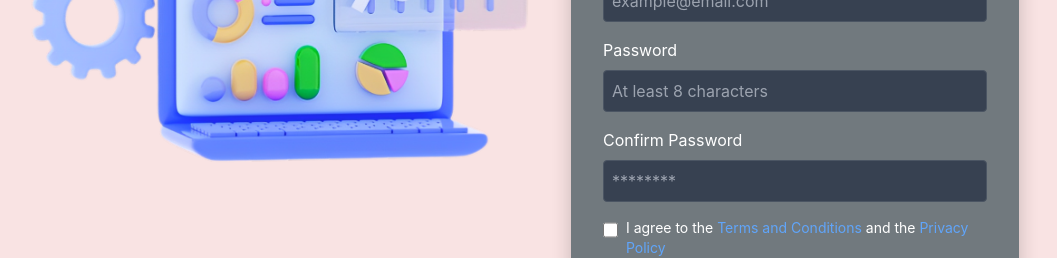
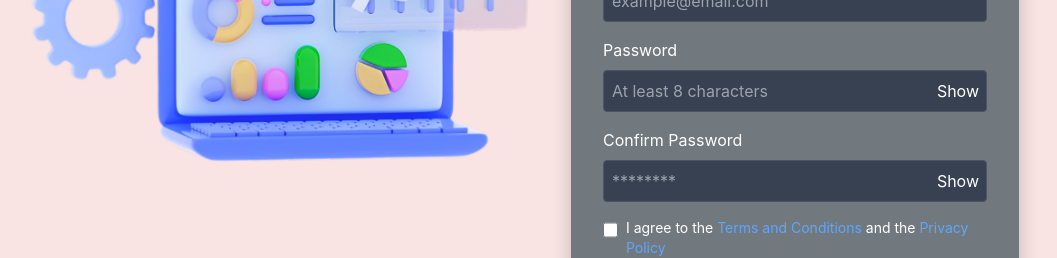
Before and after one commit to RomuCrafts/KollaboraWST3G5, a React (Create React App) app in the folder frontend/: page /Signup in a window 1280 px wide. Shown: the part 392-650 px from the top of the page, without its empty margins (117-1174 px from the left). Built offline with nearby package versions, Linux system fonts and the light colour scheme.

Commit message:
show pass word functions added

```diff
--- a/frontend/src/pages/SignIn.js
+++ b/frontend/src/pages/SignIn.js
@@ -8,13 +8,15 @@
   const [email, setEmail] = useState("");
   const [password, setPassword] = useState("");
   const [errorMessage, setErrorMessage] = useState("");
+  const [showPassword, setShowPassword] = useState(false); // New state for showing password
   const navigate = useNavigate();
 
   const handleLogin = async (e) => {
     e.preventDefault(); // Prevent page refresh
 
-    const email = e.target.email.value;
-    const password = e.target.password.value;
+    // Use the state variables directly
+    const email = email;
+    const password = password;
 
     console.log("Email:", email, "Password:", password);
 
@@ -70,13 +72,22 @@
               <label className="block text-sm font-medium text-gray-700">
                 Password
               </label>
+              <div className="relative">
                 <input
-                type="password"
+                  type={showPassword ? "text" : "password"} // Toggle type based on showPassword state
                   placeholder="At least 8 characters"
                   value={password}
                   onChange={(e) => setPassword(e.target.value)} // Update state
                   className="mt-1 block w-full px-4 py-2 bg-white bg-opacity-80 border border-gray-300 rounded-md shadow-sm focus:outline-none focus:ring-blue-500 focus:border-blue-500 sm:text-sm"
                 />
+                <button
+                  type="button"
+                  onClick={() => setShowPassword(!showPassword)} // Toggle showPassword state
+                  className="absolute right-2 top-1/2 transform -translate-y-1/2 text-gray-600"
+                >
+                  {showPassword ? "Hide" : "Show"}
+                </button>
+              </div>
             </div>
             <div className="text-right">
               <a href="#" className="text-sm text-blue-600 hover:underline">
--- a/frontend/src/pages/Signup.js
+++ b/frontend/src/pages/Signup.js
@@ -2,7 +2,6 @@
 import { useNavigate } from "react-router-dom";
 import logo from "../assets/logo.png";
 import signuplogo from "../assets/signuplogo.png";
-import { register } from "../services/auth";
 import axios from "axios";
 
 const SignUp = () => {
@@ -10,16 +9,15 @@
   const [username, setUsername] = useState("");
   const [email, setEmail] = useState("");
   const [password, setPassword] = useState("");
+  const [confirmPassword, setConfirmPassword] = useState("");
   const [fullName, setFullName] = useState("");
+  const [showPassword, setShowPassword] = useState(false); // New state for show password functionality
+  const [showConfirmPassword, setShowConfirmPassword] = useState(false); // New state for confirm password visibility
+  const navigate = useNavigate(); // Hook to handle navigation
+
   const handleRegister = async (e) => {
     e.preventDefault();
-    console.log(e.target);
 
-    // const username = e.target.username.value;
-    // const email = e.target.email.value;
-    // const password = e.target.password.value;
-
-    const confirmPassword = e.target.confirmPassword.value;
     if (password !== confirmPassword) {
       setErrorMessage("Passwords do not match.");
       return;
@@ -44,8 +42,6 @@
       );
     }
   };
-
-  const navigate = useNavigate(); // Hook to handle navigation
 
   return (
     <div
@@ -117,23 +113,43 @@
             </div>
             <div className="mb-4">
               <label className="block text-white mb-2">Password</label>
+              <div className="relative">
                 <input
-                type="password"
+                  type={showPassword ? "text" : "password"} // Toggle visibility
                   name="password"
                   placeholder="At least 8 characters"
                   value={password}
                   onChange={(e) => setPassword(e.target.value)}
                   className="w-full p-2 bg-gray-700 text-white border border-gray-600 rounded"
                 />
+                <button
+                  type="button"
+                  onClick={() => setShowPassword(!showPassword)} // Toggle visibility
+                  className="absolute right-2 top-1/2 transform -translate-y-1/2 text-white"
+                >
+                  {showPassword ? "Hide" : "Show"}
+                </button>
+              </div>
             </div>
             <div className="mb-4">
               <label className="block text-white mb-2">Confirm Password</label>
+              <div className="relative">
                 <input
-                type="password"
+                  type={showConfirmPassword ? "text" : "password"} // Toggle visibility
                   name="confirmPassword"
                   placeholder="********"
+                  value={confirmPassword}
+                  onChange={(e) => setConfirmPassword(e.target.value)}
                   className="w-full p-2 bg-gray-700 text-white border border-gray-600 rounded"
                 />
+                <button
+                  type="button"
+                  onClick={() => setShowConfirmPassword(!showConfirmPassword)} // Toggle visibility
+                  className="absolute right-2 top-1/2 transform -translate-y-1/2 text-white"
+                >
+                  {showConfirmPassword ? "Hide" : "Show"}
+                </button>
+              </div>
             </div>
             <div className="mb-4 flex items-start">
               <input
```
Lines whose indentation alone changed are shown as unchanged.
